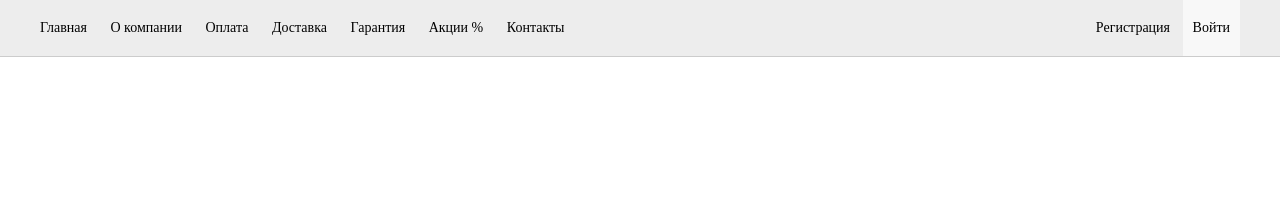
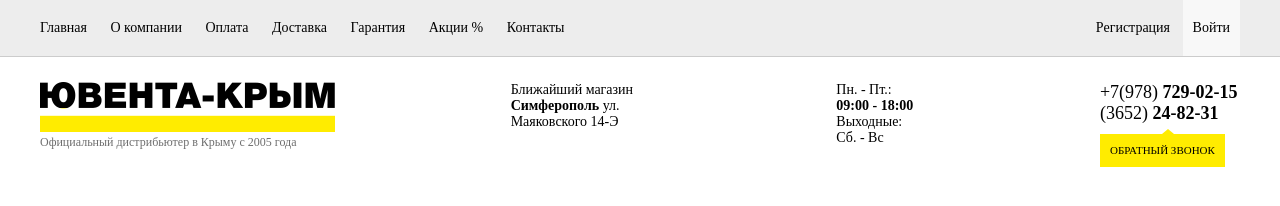
Before and after one commit to vladian95/uventa, a website: page app/index.html in a window 1280 px wide. Drawn offline with nearby package versions, Linux system fonts and the light colour scheme; files that its build step writes are made by us from their sources.

Commit message:
added section contacts

```diff
--- a/app/index.html
+++ b/app/index.html
@@ -31,6 +31,34 @@
             </div>
         </div>
     </header>
+    <section class="contacts">
+        <div class="container">
+            <div class="contacts__inner">
+                <div class="logo">
+                    <a href="logo__link">
+                        <img src="images/logo.png" alt="#">
+                    </a>
+                    <span>Официальный дистрибьютер в Крыму с 2005 года</span>
+                </div>
+                <p class="contacts__item">
+                    Ближайший магазин
+                    <span>Симферополь</span>
+                    ул. Маяковского 14-Э
+                </p>
+                <p class="contacts__item contacts__item-inquiry">
+                    Пн. - Пт.:
+                    <span>09:00 - 18:00</span>
+                    Выходные:
+                    Сб. - Вс
+                </p>
+                <p class="contacts__item contacts__item-num">
+                    +7(978)<span> 729-02-15</span>
+                    (3652)<span> 24-82-31</span>
+                    <a class="callback">обратный звонок</a>
+                </p>
+            </div>
+        </div>
+    </section>
 
 
 
--- a/app/scss/_global.scss
+++ b/app/scss/_global.scss
@@ -9,6 +9,7 @@ html{
 a{
     display: inline-block;
     text-decoration: none;
+    cursor: pointer;
 }
 ul,
 li{
--- a/app/scss/style.scss
+++ b/app/scss/style.scss
@@ -41,3 +41,53 @@
         }
     }
 }
+.contacts__inner{
+    padding: 25px 0px;
+    display: flex;
+    justify-content: space-between;
+
+    .logo{
+        span{
+            display: block;
+            font-size: 12px;
+            color: #6e6e6e;
+        }
+    }
+    .contacts__item{
+        max-width: 150px;
+        margin: 0;
+        font-size: 14px;
+        span{
+            font-weight: 700;
+        }
+    }
+    .contacts__item-inquiry{
+        max-width: 88px;
+    }
+    .contacts__item-num{
+        max-width: 140px;
+        font-size: 18px;
+        .callback{
+            font-size: 11px;
+            padding: 10px;
+            text-transform: uppercase;
+            margin-top: 11px;
+            border: none;
+            background-color: #ffec00;
+            position: relative;
+            &::before{
+                content: '';
+                position: absolute;
+                width: 0;
+                height: 0;
+                top: -5px;
+                left: 50%;
+                right: 50%;
+                border-left: 6px solid transparent;
+                border-right: 6px solid transparent;
+                border-bottom: 5px solid #ffec00;
+            }
+        }
+
+    }
+}
```
Also changed, not shown: app/images/logo.png (added).
